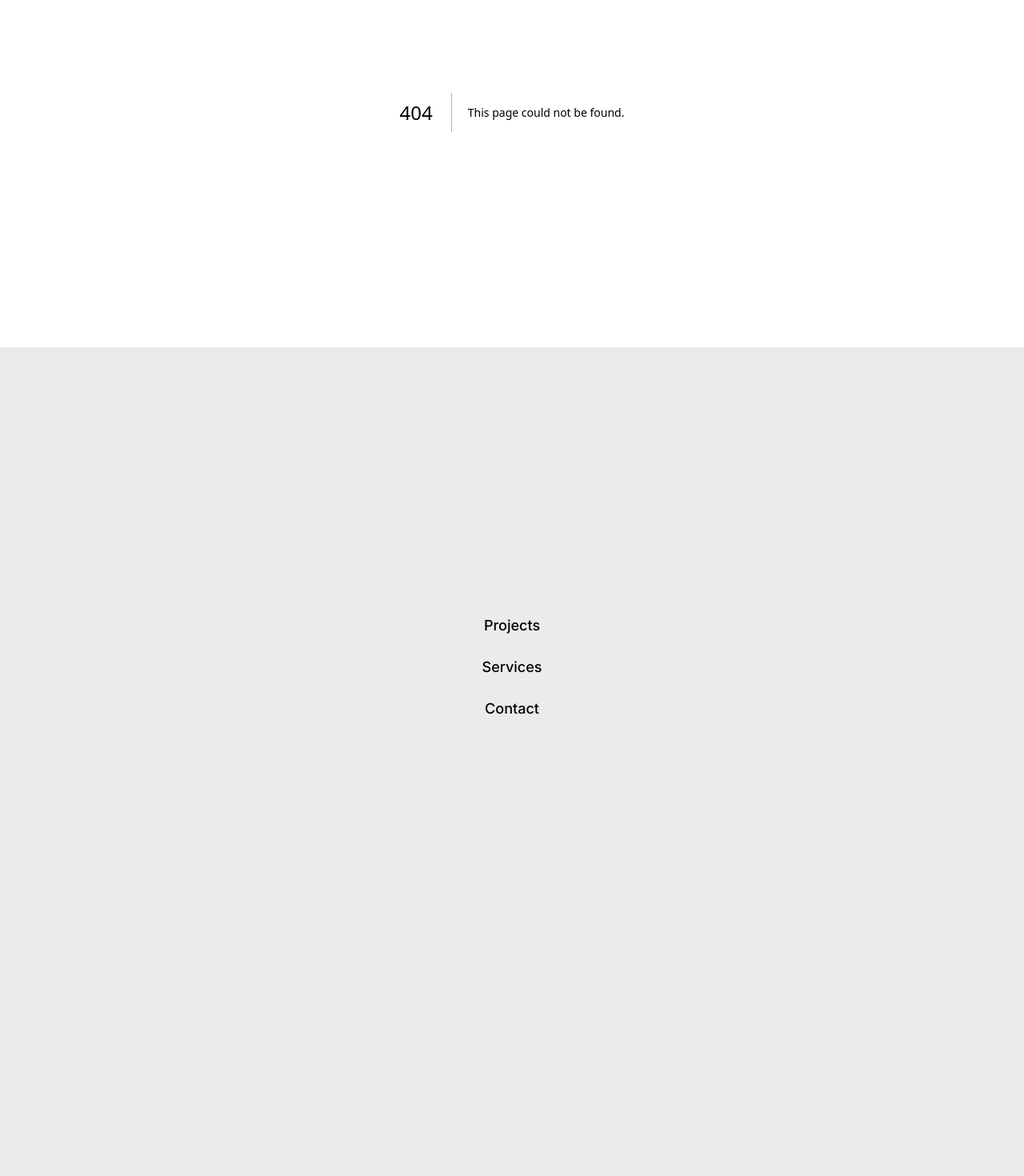
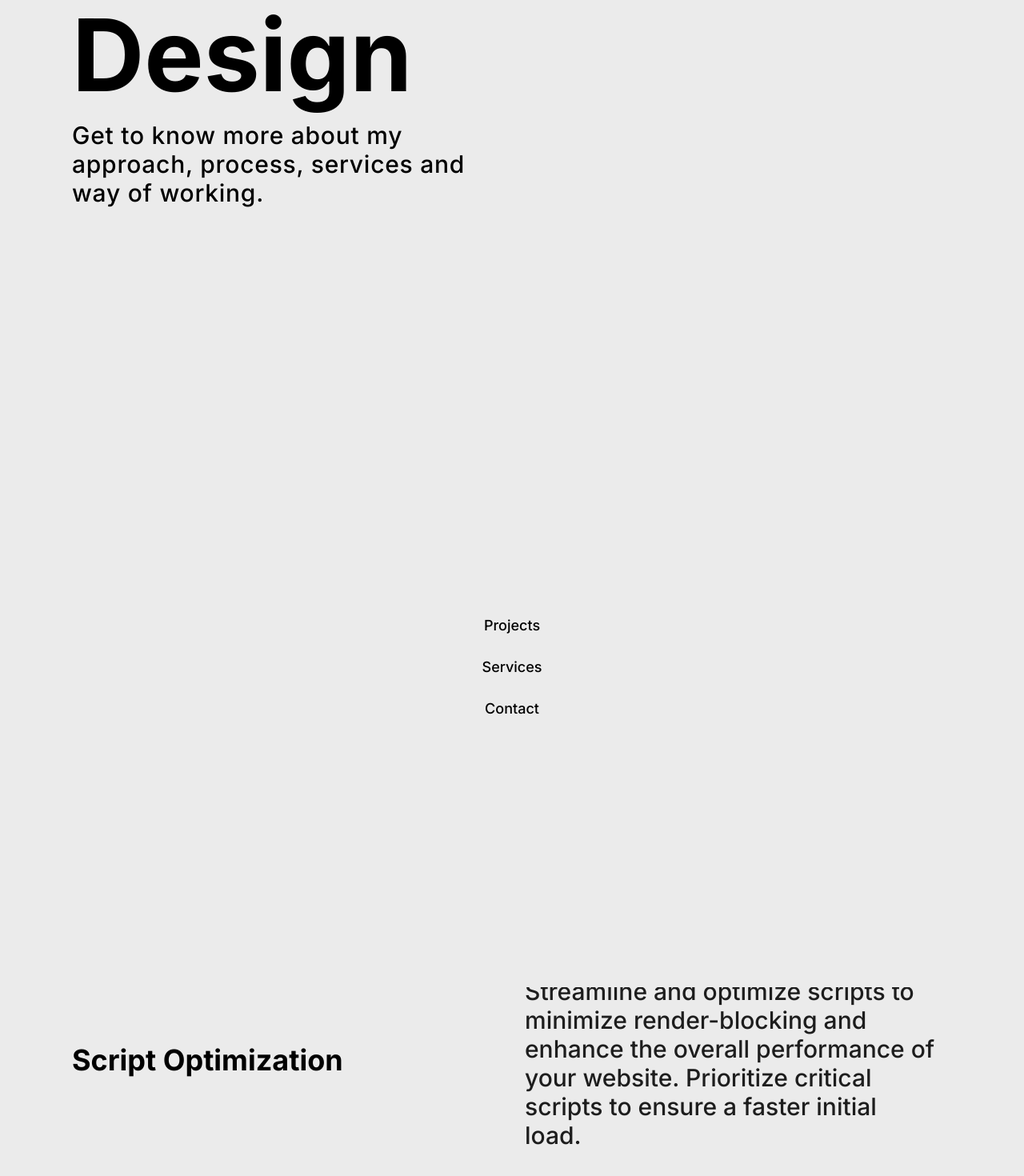
Before and after one commit to wx-it/Portfolio24, a Next.js app: page /services in a window 1280 px wide. Before the commit this address had no page. Shown: the part 366-1836 px from the top of the page at 80% size. Before the commit the page ends 1410 px from the top, so only its background shows below. Built offline with nearby package versions, Linux system fonts and the light colour scheme.

Commit message:
done with services page

```diff
--- a/package.json
+++ b/package.json
@@ -15,6 +15,7 @@
     "@fortawesome/free-regular-svg-icons": "^6.5.1",
     "@fortawesome/free-solid-svg-icons": "^6.5.1",
     "@fortawesome/react-fontawesome": "^0.2.0",
+    "framer-motion": "^11.0.21",
     "hamburger-react": "^2.5.0",
     "next": "14.1.3",
     "react": "^18",
--- /dev/null
+++ b/public/data.json
@@ -0,0 +1,23 @@
+[
+  {
+    "id": 1,
+    "title": "Image and File Compression",
+    "description": "Employ state-of-the-art compression techniques to reduce file sizes without compromising quality, resulting in faster load times and a smoother user experience."
+  },
+
+  {
+    "id": 2,
+    "title": "Script Optimization",
+    "description": "Streamline and optimize scripts to minimize render-blocking and enhance the overall performance of your website. Prioritize critical scripts to ensure a faster initial load."
+  },
+  {
+    "id": 3,
+    "title": "Mobile-First Design Enhancements",
+    "description": "Tailor your website for mobile users, emphasizing a mobile-first design approach. Enhance navigation, readability, and functionality for users on smartphones and tablets."
+  },
+  {
+    "id": 4,
+    "title": "SEO-Friendly Coding",
+    "description": "Optimize your website's code for search engines, improving visibility and driving organic traffic. Ensure that your site follows best practices for SEO-friendly coding."
+  }
+]
--- a/src/app/page.js
+++ b/src/app/page.js
@@ -1,13 +1,13 @@
-import About from "@/components/About";
-import Hero from "@/components/Hero";
-import Projects from "@/components/Projects";
+import About from "@/components/home/About";
+import Hero from "@/components/home/Hero";
+import Projects from "@/components/home/Projects";
 
 export default function Home() {
   return (
-    <main>
+    <>
       <Hero />
       <About />
       <Projects />
-    </main>
+    </>
   );
 }
--- /dev/null
+++ b/src/app/services/page.js
@@ -0,0 +1,13 @@
+import Hero from '@/components/services/Hero'
+import Services from '@/components/services/Services'
+
+const page = () => {
+  return (
+    <div>
+        <Hero />
+        <Services />
+    </div>
+  )
+}
+
+export default page
--- a/src/components/Footer.jsx
+++ b/src/components/Footer.jsx
@@ -25,9 +25,9 @@ const Footer = () => {
               viewBox="0 0 24 24"
               fill="none"
               stroke="currentColor"
-              stroke-width="1.25"
-              stroke-linecap="round"
-              stroke-linejoin="round"
+              strokeWidth="1.25"
+              strokeLinecap="round"
+              strokeLinejoin="round"
               className="group-hover:translate-x-1 transition-all ease-in duration-[.5s]"
             >
               <path stroke="none" d="M0 0h24v24H0z" fill="none" />
@@ -59,10 +59,9 @@ const Footer = () => {
             viewBox="0 0 24 24"
             fill="none"
             stroke="currentColor"
-            stroke-width="1.5"
-            stroke-linecap="round"
-            stroke-linejoin="round"
-            class="icon icon-tabler icons-tabler-outline icon-tabler-arrow-up"
+            strokeWidth="1.5"
+            strokeLinecap="round"
+            strokeLinejoin="round"
           >
             <path stroke="none" d="M0 0h24v24H0z" fill="none" />
             <path d="M12 5l0 12" />
--- a/src/components/Navbar.jsx
+++ b/src/components/Navbar.jsx
@@ -28,7 +28,7 @@ const Navbar = () => {
           <Link className=" text-lg" href={"/"}>
             Projects
           </Link>
-          <Link className=" text-lg" href={"/"}>
+          <Link className=" text-lg" href={"/services"}>
             Services
           </Link>
           <Link className=" text-lg" href={"/"}>
--- /dev/null
+++ b/src/components/services/Hero.jsx
@@ -0,0 +1,17 @@
+import React from "react";
+
+const Hero = () => {
+  return (
+    <div className="p-4 md:px-12 lg:px-[90px] md:h-full space-y-5">
+      <h1 className="font-bold text-4xl md:text-7xl lg:text-[125px] w-full lg:max-w-[90%] ">
+        Landing Page Creation and Design
+      </h1>
+      <p className="text-xl font-medium lg:text-3xl md:tracking-wide w-full md:max-w-[50%]">
+        Get to know more about my approach, process, services and way of
+        working.
+      </p>
+    </div>
+  );
+};
+
+export default Hero;
--- /dev/null
+++ b/src/components/services/Services.jsx
@@ -0,0 +1,22 @@
+import React from "react";
+import { promises as fs } from "fs";
+const Services = async () => {
+  const file = await fs.readFile(process.cwd() + "/public/data.json", "utf8");
+  const data = JSON.parse(file);
+
+  console.log(data.map((service) => service.id));
+
+  return (
+    <div className="px-4 md:px-12 lg:px-[90px] h-screen md:h-full my-16 md:py-[20rem]" >
+      <h2 className="font-bold lg:text-7xl border-b py-4 border-b-[#7d7d7d] md:py-8" >SERVICES</h2>
+      {data.map((service) => (
+        <div key={service.id} className="border-b py-4 lg:py-16 border-b-[#7d7d7d] space-y-2 md:flex items-center justify-between">
+          <h2 className="font-bold lg:text-4xl md:w-full md:max-w-[40%]">{service.title}</h2>
+          <p className="text-sm text-[#1d1d1d] md:text-base lg:text-3xl md:w-full md:max-w-[50%] md:font-medium md:px-4">{service.description} </p>
+        </div>
+      ))}
+    </div>
+  );
+};
+
+export default Services;
```
Also changed, not shown: src/components/home/About.jsx (renamed from src/components/About.jsx), src/components/home/Hero.jsx (renamed from src/components/Hero.jsx), src/components/home/Projects.jsx (renamed from src/components/Projects.jsx), 1 other file (tests, documents, lock files or other folders).
